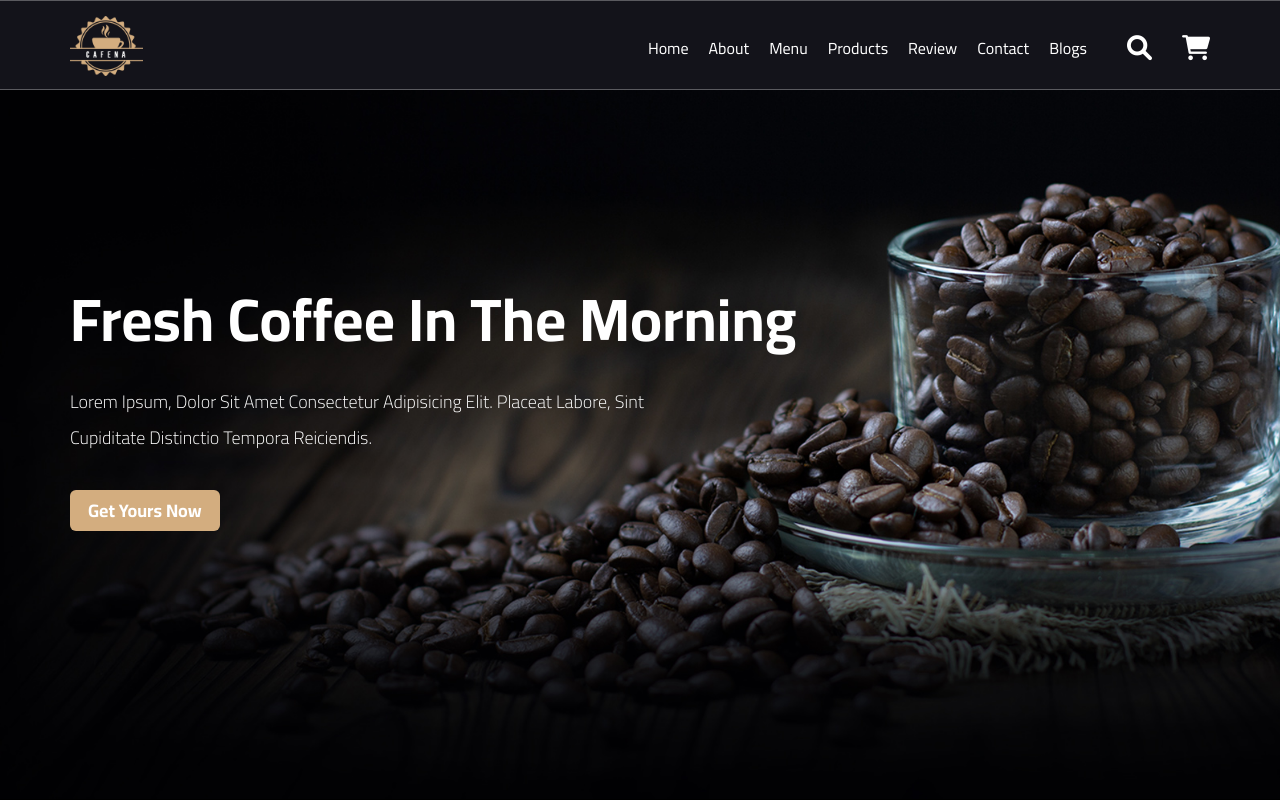
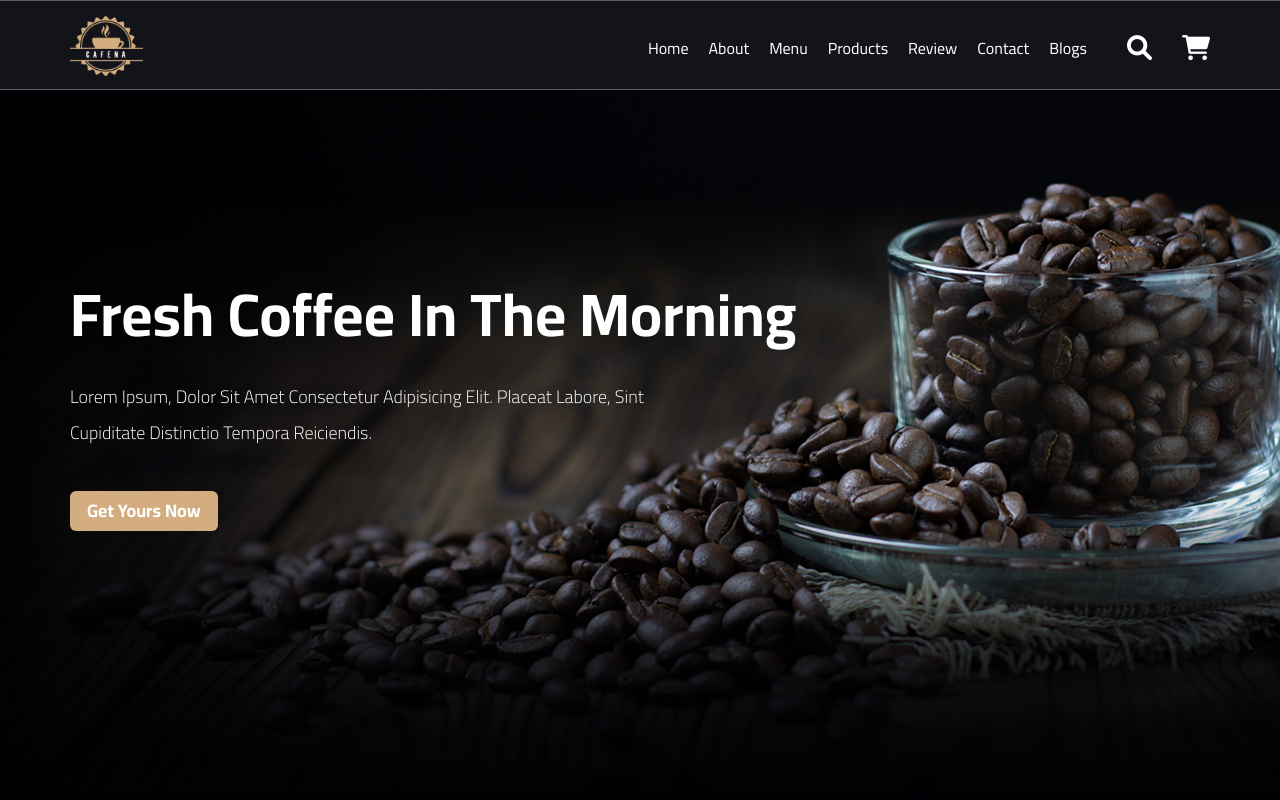
Before and after one commit to AbdAlRahmanAtef/Responsive-Coffee-shop, a plain HTML site: page index.html in a window 1280 px wide. Shown: the top 800 px of the page. Drawn offline with nearby package versions, Linux system fonts and the light colour scheme.

Commit message:
Modified

```diff
--- a/CSS/main.css
+++ b/CSS/main.css
@@ -5,13 +5,14 @@
   -webkit-box-sizing: border-box;
   -moz-box-sizing: border-box;
   box-sizing: border-box;
-  --main-padding: 60px
 }
 :root {
   --main-color: #13131a;
   --main-color-alt: #d3ad7f;
+  --section-color: #eee;
   --border: .1rem solid rgba(255,255,255,.3);
   --main-transition: .3s;
+  --main-padding: 60px
 }
 body {
   font-family: 'Cairo', sans-serif;
@@ -157,10 +158,12 @@ a {
 }
 }
 .main-link {
-  line-height: 1.7;
-  max-height: 40px;
   width: fit-content;
-  padding: 2px 16px;
+  display: inline-flex;
+  align-items: center;
+  justify-content: center;
+  height: 40px;
+  padding: 0 15px;
   background-color: var(--main-color-alt);
   font-weight: bold;
   font-size: 18px;
@@ -174,13 +177,6 @@ a {
   border: 2px solid var(--main-color-alt);
   background-color: white;
   color: var(--main-color-alt);
-}
-@media (max-width: 767px) {
-  .main-link {
-    padding: 2px 8px;
-    font-weight: normal;
-    font-size: 20px;
-  }
 }
 /* End Global Conmponent */
 /* Start Header */
@@ -467,7 +463,6 @@ header .icons .mega ul li i:hover {
 }
 .menu .box a {
   display: block;
-  margin-top: 10px;
   margin-bottom: 30px;
 }
 /* End Menu */
@@ -726,7 +721,7 @@ footer ul {
   }
 }
 footer ul li {
-  padding: 5px 15px;
+  padding: 0 15px;
   border: var(--border);
   border-radius: 6px;
   transition: var(--main-transition);
@@ -749,7 +744,7 @@ footer p {
 }
 footer p span {
   color: red;
-  font-size: 30px;
+  font-size: 27px;
 }
 footer p a {
   color: #ccc;
@@ -796,3 +791,18 @@ footer .icon i:last-of-type:hover {
   border-color: transparent;
 }
 /* End Footer */
+::-webkit-scrollbar {
+  width: 8px;
+}
+::-webkit-scrollbar-track {
+  background-color: var(--main-color);
+  box-shadow: 0 0 10px rgb(21, 2, 2) inset;
+}
+::-webkit-scrollbar-thumb {
+  background-color: #ccc;
+  border-radius: 5px;
+  transition: var(--main-transition);
+}
+::-webkit-scrollbar-thumb:hover {
+  background-color: rgba(221, 221, 221, 0.644);
+}
```
